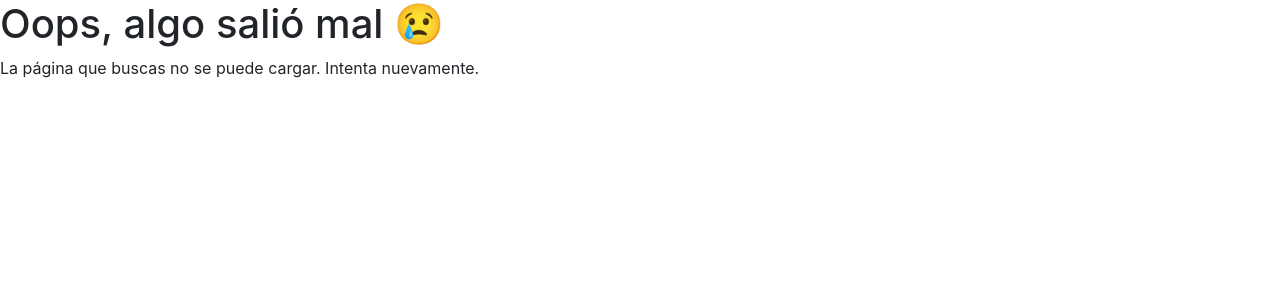
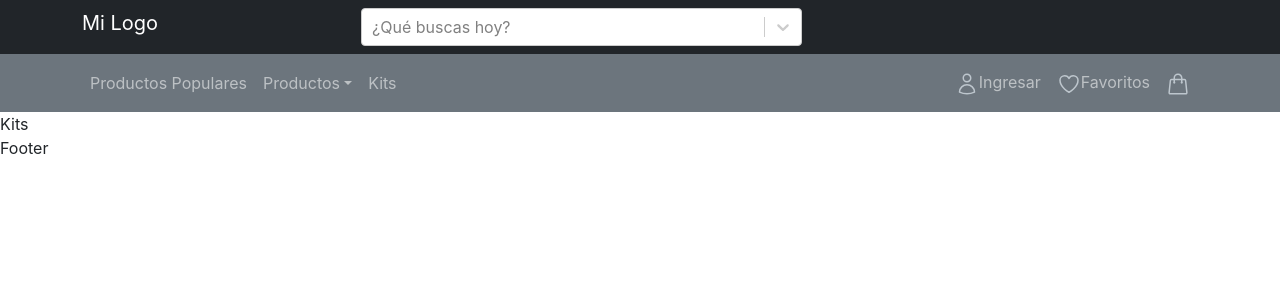
Before and after one commit to No-Country-simulation/c22-10-m-webapp, a React (Create React App) app in the folder Frontend/: page /kits in a window 1280 px wide. Shown: the top 300 px of the page. Built offline with nearby package versions, Linux system fonts and the light colour scheme.

Commit message:
rutas del header listas

```diff
--- a/Frontend/src/COMPONENTS/Layout/Cabecera.jsx
+++ b/Frontend/src/COMPONENTS/Layout/Cabecera.jsx
@@ -82,7 +82,9 @@
                 </NavDropdown.Item>
               </NavDropdown>
 
-              <Nav.Link>Kits</Nav.Link>
+              <Nav.Link as={Link} to="kits">
+                Kits
+              </Nav.Link>
             </Nav>
 
             <Nav className="ms-auto">
@@ -96,7 +98,7 @@
                 />
                 Ingresar
               </Nav.Link>
-              <Nav.Link href="#soporte">
+              <Nav.Link as={Link} to="/favoritos">
                 <HeartIcon
                   style={{
                     color: "rgba(240, 248, 255, 0.616)",
@@ -106,7 +108,7 @@
                 />
                 Favoritos
               </Nav.Link>
-              <Nav.Link href="#soporte">
+              <Nav.Link as={Link} to="/carrito">
                 <ShoppingBagIcon
                   style={{
                     color: "rgba(240, 248, 255, 0.616)",
--- /dev/null
+++ b/Frontend/src/PAGES/Productos/Carrito/Carrito.jsx
@@ -0,0 +1,3 @@
+export const Carrito = () => {
+  return <div>Carrito</div>;
+};
--- /dev/null
+++ b/Frontend/src/PAGES/Productos/Favoritos/Favoritos.jsx
@@ -0,0 +1,3 @@
+export const Favoritos = () => {
+  return <div>Favoritos</div>;
+};
--- /dev/null
+++ b/Frontend/src/PAGES/Productos/Kits/Kits.jsx
@@ -0,0 +1,3 @@
+export const Kits = () => {
+  return <div>Kits</div>;
+};
--- /dev/null
+++ b/Frontend/src/PAGES/Productos/Productos/Productos.jsx
@@ -0,0 +1,3 @@
+export const Productos = () => {
+  return <div>Productos</div>;
+};
```
Also changed, not shown: Frontend/src/App.jsx (+20 -0 lines).
